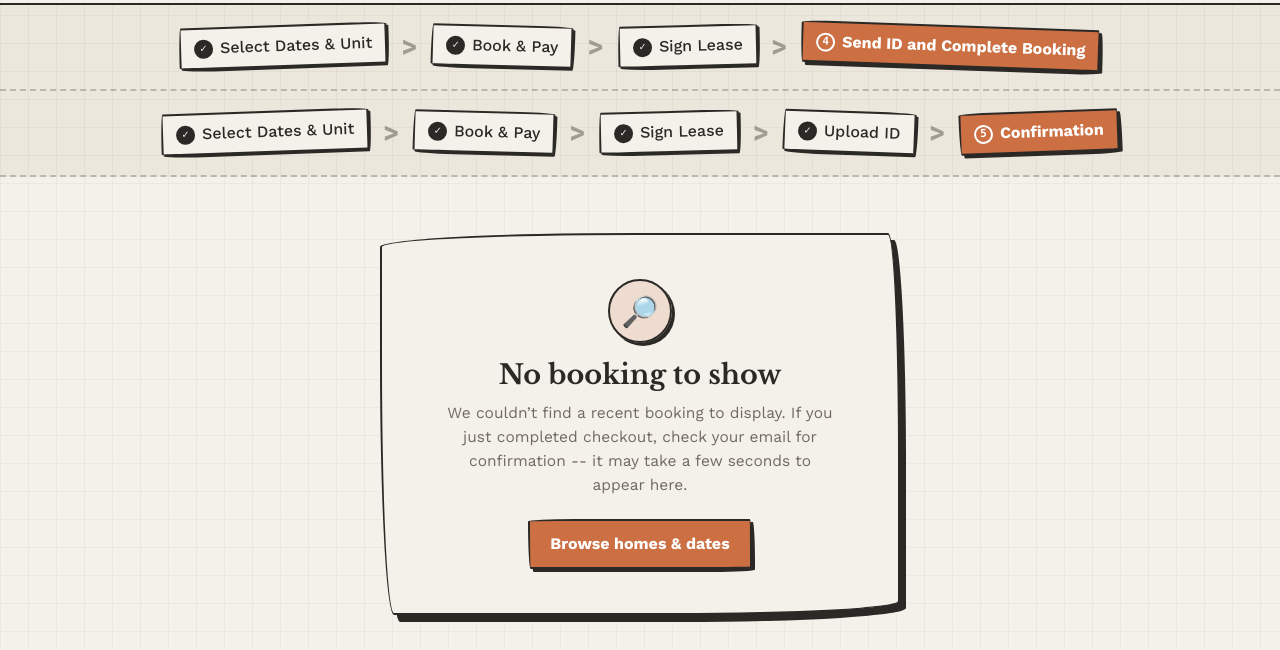
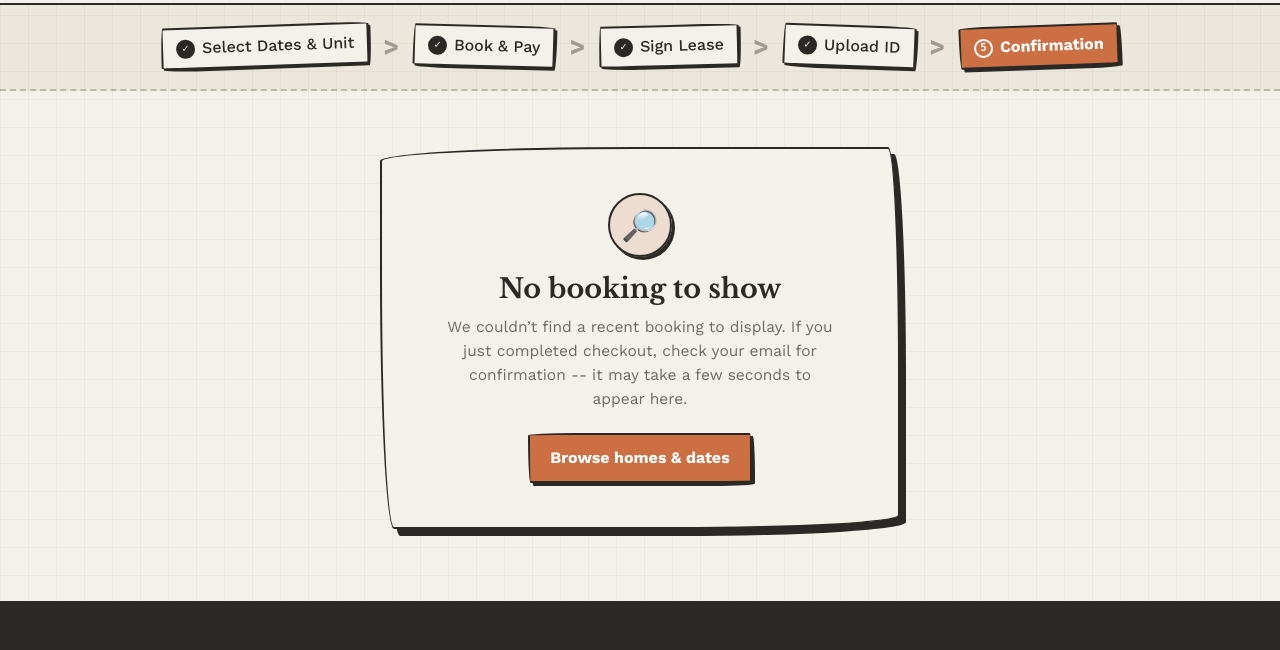
Before and after one commit to risefurnishedstays-creator/RISE, a website: page confirmation.html in a window 1280 px wide. Shown: the part 97-747 px from the top of the page. Drawn offline with nearby package versions, Linux system fonts and the light colour scheme.

Commit message:
Add files via upload

```diff
--- a/confirmation.html
+++ b/confirmation.html
@@ -99,17 +99,6 @@
     .foot-grid { grid-template-columns: 1fr 1fr; }
   }
   @media (max-width: 560px) { .foot-grid { grid-template-columns: 1fr; } }
-  /* STEP STRIP */
-  .rise-stepstrip { background: var(--paper-2); border-bottom: 2px dashed color-mix(in oklab, var(--ink) 25%, transparent); padding: 16px 0 18px; overflow-x: auto; -webkit-overflow-scrolling: touch; }
-  .rise-stepstrip-inner { display: flex; align-items: center; justify-content: center; gap: 14px; max-width: 1120px; margin: 0 auto; padding: 4px 18px; font-family: var(--font-body); font-size: 16px; white-space: nowrap; min-width: max-content; }
-  .rise-step { display: inline-flex; align-items: center; gap: 7px; padding: 7px 13px; border-radius: var(--radius-sketch); border: 2px solid var(--line); background: var(--paper); color: var(--ink-soft); font-weight: 500; box-shadow: 2px 2px 0 var(--ink); }
-  .rise-step .num { width: 19px; height: 19px; flex: none; border-radius: 50%; border: 2px solid currentColor; display: inline-flex; align-items: center; justify-content: center; font-family: ui-monospace, 'SF Mono', Menlo, monospace; font-size: 11px; }
-  .rise-step.done { color: var(--ink); border-radius: var(--radius-sketch-2); }
-  .rise-step.done .num { background: var(--ink); border-color: var(--ink); color: var(--paper); }
-  .rise-step.current { color: #fff; background: var(--accent); border-color: var(--line); font-weight: 700; box-shadow: 3px 3px 0 var(--ink); }
-  .rise-step.current .num { border-color: #fff; }
-  .rise-step-sep { color: var(--ink-soft); opacity: .6; font-family: var(--font-body); font-weight: 700; font-size: 26px; line-height: 1; }
-  @media (max-width: 640px) { .rise-stepstrip-inner { font-size: 14.5px; justify-content: flex-start; gap: 10px; } .rise-step { padding: 6px 10px; } }
 </style>
 </head>
 <body>
@@ -138,22 +127,6 @@
     </div>
   </div>
 </header>
-
-<nav class="rise-stepstrip" aria-label="Booking progress">
-  <div class="rise-stepstrip-inner">
-    <span class="rise-step done" style="transform: rotate(-2deg);"><span class="num">&#10003;</span>Select Dates &amp; Unit</span><span class="rise-step-sep">&gt;</span>
-    <span class="rise-step done" style="transform: rotate(1.5deg);"><span class="num">&#10003;</span>Book &amp; Pay</span><span class="rise-step-sep">&gt;</span>
-    <span class="rise-step done" style="transform: rotate(-1.5deg);"><span class="num">&#10003;</span>Sign Lease</span><span class="rise-step-sep">&gt;</span>
-    <span class="rise-step done" style="transform: rotate(2deg);"><span class="num">&#10003;</span>Upload ID</span><span class="rise-step-sep">&gt;</span>
-    <span class="rise-step current" style="transform: rotate(-2deg);"><span class="num">5</span>Confirmation</span>
-  </div>
-</nav>
-<script>
-  (function () {
-    var current = document.querySelector('.rise-stepstrip .rise-step.current');
-    if (current) current.scrollIntoView({ block: 'nearest', inline: 'center' });
-  })();
-</script>
 
 <section class="cf-section" data-screen-label="Confirmation">
   <div class="wrap">
--- a/rise-nav.js
+++ b/rise-nav.js
@@ -259,7 +259,7 @@
 
 /* RISE — booking-stage step indicator.
    Shows the guest where they are in the booking flow: Select Dates and Unit
-   > Book & Pay > Sign Lease > Send ID and Complete Booking. Injected right
+   > Book & Pay > Sign Lease > Upload ID > Confirmation. Injected right
    below the header on every flow page; pages outside the flow (home, legal
    pages, guidebook, contact) are left untouched. Self-contained IIFE so a
    failure here can never affect the mobile nav drawer above.
@@ -279,7 +279,8 @@
     { key: 'select', label: 'Select Dates & Unit', rot: -2 },
     { key: 'bookpay', label: 'Book & Pay', rot: 1.5 },
     { key: 'sign', label: 'Sign Lease', rot: -1.5 },
-    { key: 'confirm', label: 'Send ID and Complete Booking', rot: 2 }
+    { key: 'upload', label: 'Upload ID', rot: 2 },
+    { key: 'confirm', label: 'Confirmation', rot: -2 }
   ];
 
   // Map each flow page to the step key that is "current" on that page.
@@ -289,6 +290,7 @@
     'unit-d.html': ['select'],
     'checkout.html': ['bookpay'],
     'lease.html': ['sign'],
+    'id-upload.html': ['upload'],
     'confirmation.html': ['confirm']
   };
 
```
